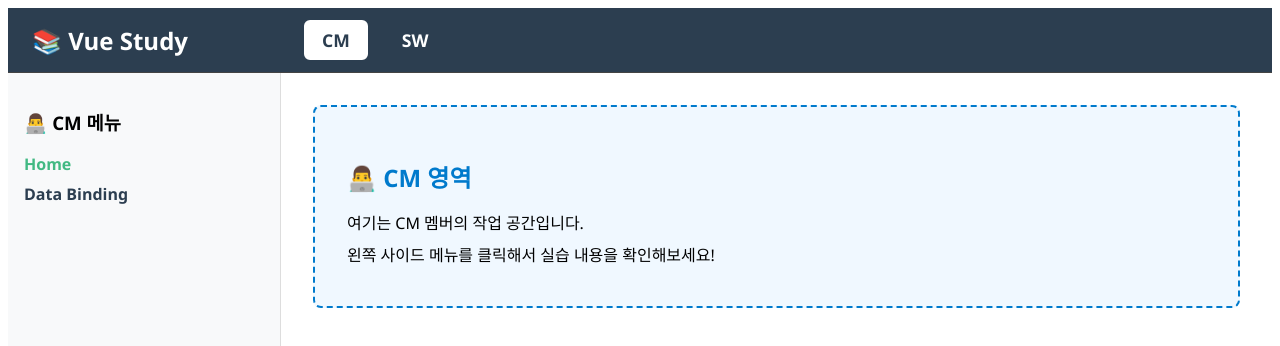
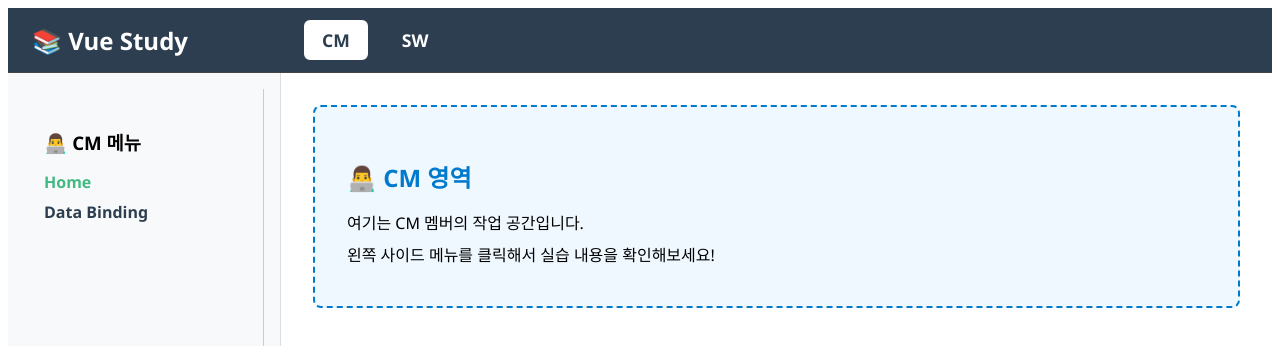
Before and after one commit to script-smiths/vue, a Vue app: page /cm in a window 1280 px wide. Shown: the top 346 px of the page. Built offline with nearby package versions, Linux system fonts and the light colour scheme.

Commit message:
메뉴 스타일 동기화

```diff
--- a/src/members/cm/components/CmMenu.vue
+++ b/src/members/cm/components/CmMenu.vue
@@ -10,6 +10,15 @@
   </template>
 
   <style scoped>
+  .cm-menu {
+    padding: 20px;
+    border-right: 1px solid #ccc;
+    height: 100%;
+    overflow-y: auto;
+  }
+  .cm-menu h3 {
+    margin-bottom: 10px;
+  }
   .cm-menu ul {
     list-style: none;
     padding: 0;
```
